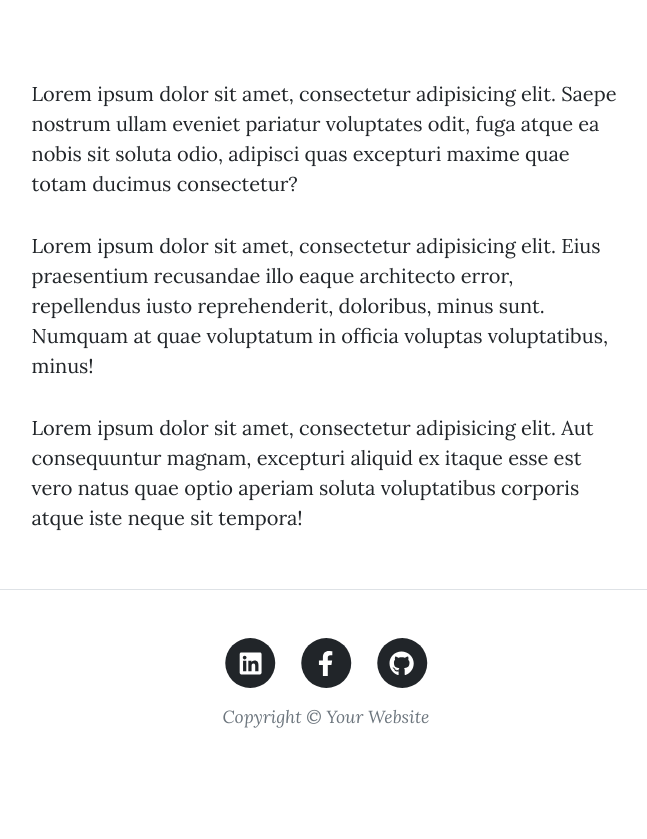
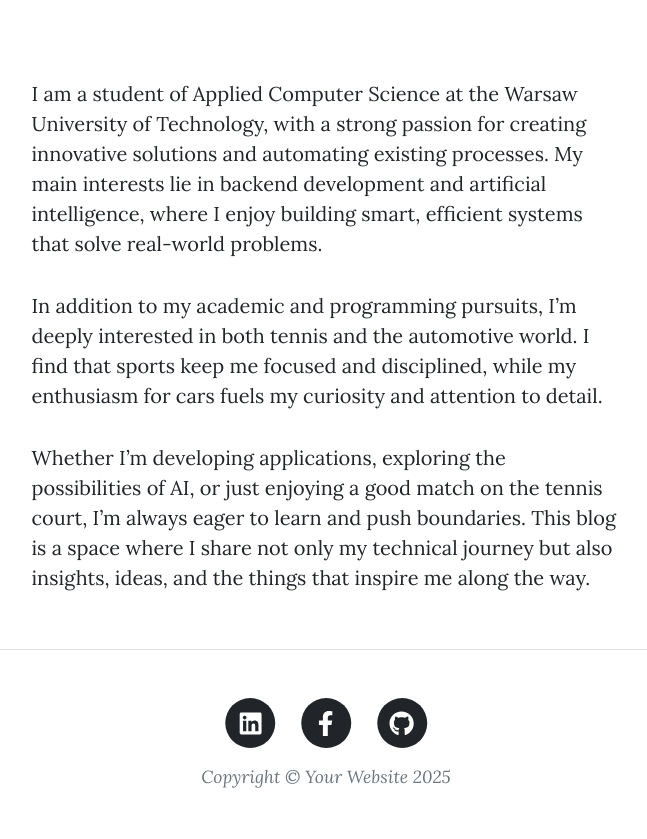
Before and after one commit to Hugebob1/FlaskBlog, a Flask app: page /about in a window 1280 px wide. Shown: the part 533-1372 px from the top of the page, without its empty margins (314-961 px from the left). Before the commit the page ends 1261 px from the top, so only its background shows below. Run offline with Flask 3, Linux system fonts and the light colour scheme; some libraries are stand-ins or nearby versions.

Commit message:
upgraded footer on every site changed images

```diff
--- a/main.py
+++ b/main.py
@@ -139,7 +139,7 @@ def register():
         login_user(new_user)
         return redirect(url_for('get_all_posts'))
 
-    return render_template("register.html", form=form)
+    return render_template("register.html", form=form, year=get_year())
 
 
 # Retrieve a user from the database based on their email.
@@ -163,7 +163,7 @@ def login():
             flash('This email hasn\'t been registered.')
             return redirect(url_for('login'))
 
-    return render_template("login.html", form=form, current_user=current_user)
+    return render_template("login.html", form=form, current_user=current_user, year=get_year())
 
 
 @app.route('/logout')
@@ -200,7 +200,7 @@ def show_post(post_id):
                 db.session.add(Comment(text=text, comment_author=current_user, post=requested_post))
                 db.session.commit()
 
-    return render_template("post.html", post=requested_post, form=form)
+    return render_template("post.html", post=requested_post, form=form, year=get_year())
 
 
 # Use a decorator so only an admin user can create a new post
@@ -220,7 +220,7 @@ def add_new_post():
         db.session.add(new_post)
         db.session.commit()
         return redirect(url_for("get_all_posts"))
-    return render_template("make-post.html", form=form)
+    return render_template("make-post.html", form=form, year=get_year())
 
 
 # Use a decorator so only an admin user can edit a post
@@ -243,7 +243,7 @@ def edit_post(post_id):
         post.body = edit_form.body.data
         db.session.commit()
         return redirect(url_for("show_post", post_id=post.id))
-    return render_template("make-post.html", form=edit_form, is_edit=True)
+    return render_template("make-post.html", form=edit_form, is_edit=True, year=get_year())
 
 
 # Use a decorator so only an admin user can delete a post
@@ -258,7 +258,7 @@ def delete_post(post_id):
 
 @app.route("/about")
 def about():
-    return render_template("about.html")
+    return render_template("about.html", year=get_year())
 
 @app.route("/contact", methods=["GET", "POST"])
 def contact():
@@ -271,7 +271,7 @@ def contact():
         sender = SendEmail()
         sender.send_email(user_email=email, message=message, user_phone=phone, user_name=name)
 
-    return render_template("contact.html")
+    return render_template("contact.html", year=get_year())
 
 if __name__ == "__main__":
     app.config['DEBUG'] = True
--- a/templates/about.html
+++ b/templates/about.html
@@ -3,7 +3,7 @@
 <!-- Page Header-->
 <header
   class="masthead"
-  style="background-image: url('../static/assets/img/about-bg.jpg')"
+  style="background-image: url('https://plus.unsplash.com/premium_photo-1681487118711-2c8e629d4313?q=80&w=2070&auto=format&fit=crop&ixlib=rb-4.1.0&ixid=M3wxMjA3fDB8MHxwaG90by1wYWdlfHx8fGVufDB8fHx8fA%3D%3D')"
 >
   <div class="container position-relative px-4 px-lg-5">
     <div class="row gx-4 gx-lg-5 justify-content-center">
@@ -21,27 +21,12 @@
   <div class="container px-4 px-lg-5">
     <div class="row gx-4 gx-lg-5 justify-content-center">
       <div class="col-md-10 col-lg-8 col-xl-7">
-        <p>
-          Lorem ipsum dolor sit amet, consectetur adipisicing elit. Saepe
-          nostrum ullam eveniet pariatur voluptates odit, fuga atque ea nobis
-          sit soluta odio, adipisci quas excepturi maxime quae totam ducimus
-          consectetur?
-        </p>
-        <p>
-          Lorem ipsum dolor sit amet, consectetur adipisicing elit. Eius
-          praesentium recusandae illo eaque architecto error, repellendus iusto
-          reprehenderit, doloribus, minus sunt. Numquam at quae voluptatum in
-          officia voluptas voluptatibus, minus!
-        </p>
-        <p>
-          Lorem ipsum dolor sit amet, consectetur adipisicing elit. Aut
-          consequuntur magnam, excepturi aliquid ex itaque esse est vero natus
-          quae optio aperiam soluta voluptatibus corporis atque iste neque sit
-          tempora!
-        </p>
+        <p> I am a student of Applied Computer Science at the Warsaw University of Technology, with a strong passion for creating innovative solutions and automating existing processes. My main interests lie in backend development and artificial intelligence, where I enjoy building smart, efficient systems that solve real-world problems. </p>
+          <p> In addition to my academic and programming pursuits, I’m deeply interested in both tennis and the automotive world. I find that sports keep me focused and disciplined, while my enthusiasm for cars fuels my curiosity and attention to detail. </p>
+          <p> Whether I’m developing applications, exploring the possibilities of AI, or just enjoying a good match on the tennis court, I’m always eager to learn and push boundaries. This blog is a space where I share not only my technical journey but also insights, ideas, and the things that inspire me along the way. </p>
       </div>
     </div>
   </div>
 </main>
 
-{% include "footer.html" %}
+{% include "footer.html" with context %}
--- a/templates/contact.html
+++ b/templates/contact.html
@@ -97,4 +97,4 @@
   </div>
 </main>
 
-{% include "footer.html" %}
+{% include "footer.html" with context %}
--- a/templates/login.html
+++ b/templates/login.html
@@ -38,4 +38,4 @@
 </main>
 
 
-{% include "footer.html" %} {% endblock %}
+{% include "footer.html" with context %} {% endblock %}
--- a/templates/make-post.html
+++ b/templates/make-post.html
@@ -34,4 +34,4 @@ include "header.html" %}
     </div>
   </div>
 </main>
-{% include "footer.html" %} {% endblock %}
+{% include "footer.html" with context %} {% endblock %}
--- a/templates/post.html
+++ b/templates/post.html
@@ -69,4 +69,4 @@
   </div>
 </article>
 
-{% include "footer.html" %}
+{% include "footer.html" with context %}
--- a/templates/register.html
+++ b/templates/register.html
@@ -29,4 +29,4 @@ include "header.html" %}
   </div>
 </main>
 
-{% include "footer.html" %} {% endblock %}
+{% include "footer.html" with context %} {% endblock %}
```
